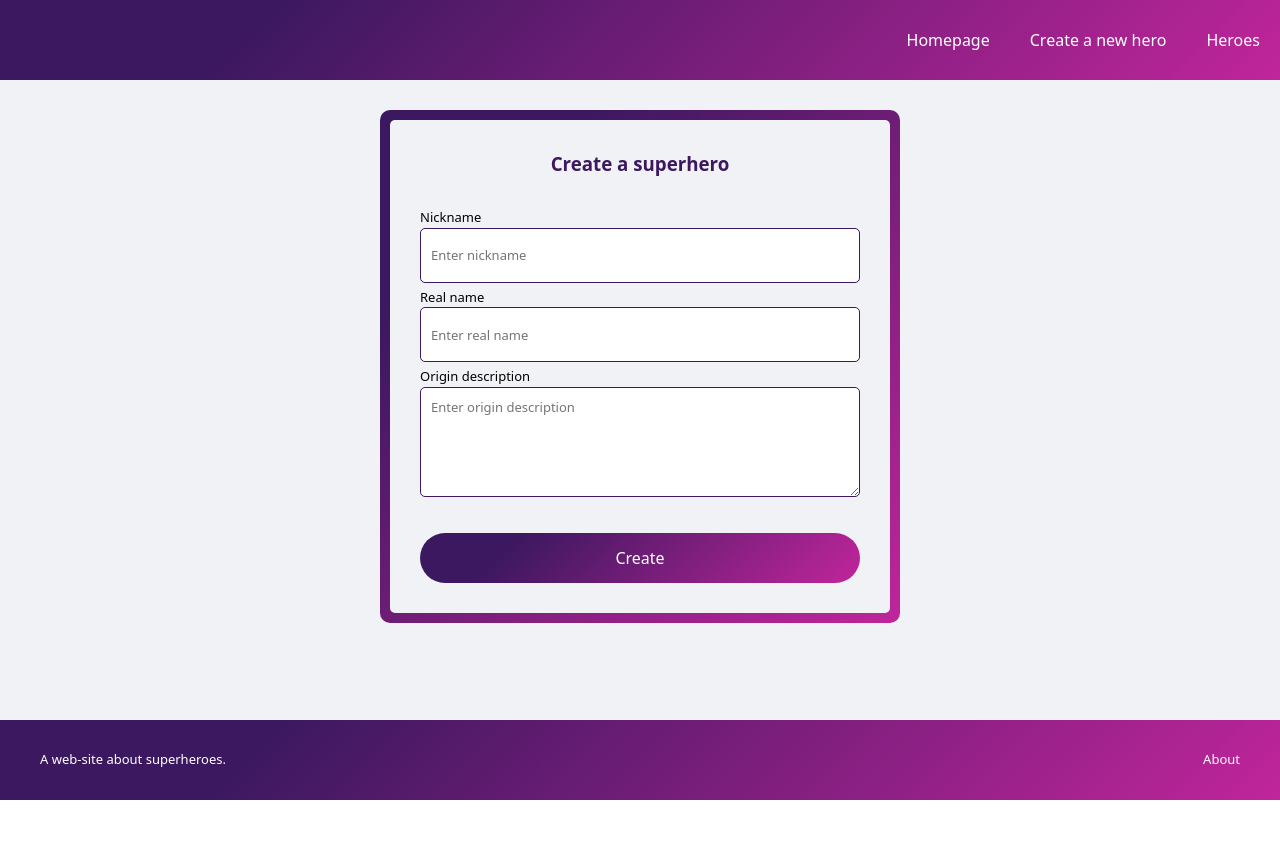
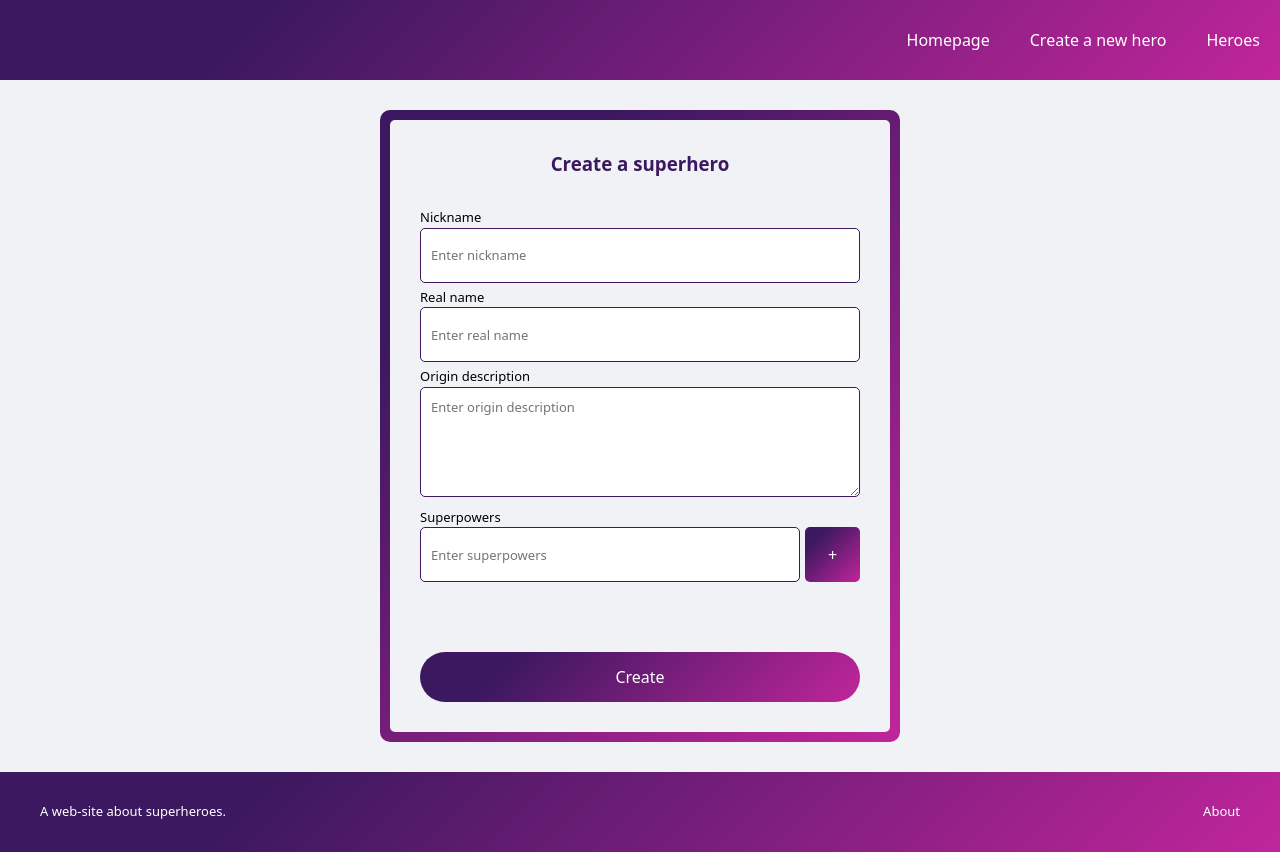
Before and after one commit to yaroslawliker/superheroes, a React (Vite) app in the folder front-end/: page /create in a window 1280 px wide. Before the commit the page ends 800 px from the top, so only its background shows below. Built offline with nearby package versions, Linux system fonts and the light colour scheme.

Commit message:
front: add react hook form to the create hero

```diff
--- a/front-end/package.json
+++ b/front-end/package.json
@@ -10,9 +10,12 @@
     "preview": "vite preview"
   },
   "dependencies": {
+    "@hookform/resolvers": "^5.2.2",
     "react": "^19.2.0",
     "react-dom": "^19.2.0",
-    "react-router-dom": "^7.13.0"
+    "react-hook-form": "^7.71.1",
+    "react-router-dom": "^7.13.0",
+    "zod": "^4.3.6"
   },
   "devDependencies": {
     "@eslint/js": "^9.39.1",
--- /dev/null
+++ b/front-end/src/common/form/Error.tsx
@@ -0,0 +1,14 @@
+import type { ReactNode } from "react";
+import "./form.css"
+
+
+interface Props {
+    children: ReactNode;
+}
+
+
+export default function Error( {children}: Props ) {
+    return <div className="field-error">
+        {children}
+    </div>
+}
--- a/front-end/src/common/form/InputField.tsx
+++ b/front-end/src/common/form/InputField.tsx
@@ -1,16 +1,28 @@
+import type { UseFormRegister, FieldValues, Path } from "react-hook-form";
+
 import "./form.css"
 import { capitalize } from "../utils"
+import Error from "./Error";
 
-interface Props {
-    fieldName: string,
+interface Props<T extends FieldValues> {
+    name: Path<T>;
+    label: string;
+    register: UseFormRegister<T>;
+    error?: string
 }
 
-export default function InputField( { fieldName }: Props) {
+export default function InputField<T extends FieldValues>( { name, label, register, error }: Props<T>) {
     return <div>
-        <div className="field-name">{  capitalize(fieldName) }</div>
+        <div className="field-name">{ capitalize(label) }</div>
         <input
+            {...register(name)}
             className="input-box"
-            placeholder={"Enter " + fieldName.toLowerCase()}
+            placeholder={"Enter " + label.toLowerCase()}
         ></input>
+        { error &&
+            <Error>
+                {error}
+            </Error>
+        }
     </div>
 }
--- /dev/null
+++ b/front-end/src/common/form/PowersField.tsx
@@ -0,0 +1,92 @@
+import { useState } from "react";
+import { capitalize } from "../utils";
+import { type FieldValues, type ArrayPath, type PathValue, type Control, useFieldArray } from "react-hook-form";
+
+
+interface Props<T extends FieldValues> {
+    name: ArrayPath<T>;
+    label: string;
+    control: Control<T>;
+    error?: string
+}
+
+interface SuperpowerItem {
+    id: string;
+    name: string;
+}
+
+export default function PowersField<T extends FieldValues>( { name, label, control }: Props<T>) {
+
+    const [ power, setPower ] = useState('');
+
+    const { fields, append, remove } = useFieldArray({
+        control,
+        name: name
+    });
+
+    function handleAddPower() {
+        if (!power.trim()) return;
+
+        append({ name: power } as PathValue<T, ArrayPath<T>>[number]);
+        setPower('');
+    }
+
+    const handleKeyDown = (e: React.KeyboardEvent) => {
+        if (e.key === 'Enter') {
+            e.preventDefault();
+            handleAddPower();
+        }
+    };
+
+    return <div>
+        <div className="field-name">{  capitalize(label) }</div>
+
+        <div className="powers-input-bar">
+            <input
+                className="input-box"
+                placeholder={"Enter " + label.toLowerCase()}
+                value={power}
+                onChange={(e) => setPower(e.target.value)}
+                onKeyDown={handleKeyDown}
+            ></input>
+            <button className="button plus-button"
+                type="button"
+                onClick={handleAddPower}
+            >+</button>
+        </div>
+
+        <div className="powers">
+            <div className="powers">
+                {fields.map((field, index) => {
+                    const item = field as unknown as SuperpowerItem;
+
+                    return (
+                        <Power
+                            key={item.id}
+                            text={item.name}
+                            onRemove={() => remove(index)}
+                        />
+                    );
+                })}
+            </div>
+        </div>
+
+    </div>
+}
+
+
+interface PowerProps {
+    text: string;
+    onRemove: () => void;
+}
+
+function Power( { text, onRemove }: PowerProps) {
+    return <div className="power">
+        <div className="power-text">{text}</div>
+        <button
+            className="power-cancel-button"
+            type="button"
+            onClick={onRemove}
+        >x</button>
+    </div>
+}
--- a/front-end/src/common/form/SubmitButton.tsx
+++ b/front-end/src/common/form/SubmitButton.tsx
@@ -2,7 +2,7 @@
 
 
 export default function SubmitButton() {
-    return <button className="submit-button">
+    return <button type="submit" className="button submit-button">
         Create
     </button>
 
--- a/front-end/src/common/form/TextAreaField.tsx
+++ b/front-end/src/common/form/TextAreaField.tsx
@@ -1,17 +1,28 @@
 import "../form/form.css"
 import { capitalize } from "../utils"
+import type { Path, FieldValues, UseFormRegister } from "react-hook-form";
+import Error from "./Error";
 
 
-interface Props {
-    fieldName: string
+interface Props<T extends FieldValues> {
+    name: Path<T>;
+    label: string;
+    register: UseFormRegister<T>;
+    error?: string
 }
 
-export default function TextAreField( {fieldName}: Props ) {
+export default function TextAreField<T extends FieldValues>( { name, label, register, error }: Props<T>) {
     return <div>
-        <div className="field-name">{  capitalize(fieldName) }</div>
+        <div className="field-name">{  capitalize(label) }</div>
         <textarea
+            {...register(name)}
             className="input-box text-area"
-            placeholder={"Enter " + fieldName.toLowerCase()}
+            placeholder={"Enter " + label.toLowerCase()}
         ></textarea>
+        { error &&
+            <Error>
+                {error}
+            </Error>
+        }
     </div>
 }
--- a/front-end/src/common/form/form.css
+++ b/front-end/src/common/form/form.css
@@ -37,6 +37,11 @@
     font-size: small;
 }
 
+.field-error {
+    color: darkred;
+    font-size: small;
+}
+
 .input-box::placeholder {
     font-size: small;
 }
@@ -47,11 +52,58 @@
     height: 110px;
 }
 
+.powers-input-bar {
+    height: 55px;
+    width: 100%;
+    display: flex;
+    gap: 5px
+}
+
+.button {
+    background: var(--primary-bg-gradient);
+    color: var(--color-light);
+}
+
+.plus-button {
+    flex-shrink: 0;
+    width: 55px;
+    height: 55px;
+
+    border: none;
+    border-radius: 5px;
+}
+
+.powers {
+    padding: 10px 0;
+    display: grid;
+    gap: 5px
+}
+
+.power {
+    display: flex;
+    justify-content: space-between;
+    background-color: var(--color-light);
+    border: 1px solid black;
+    border-radius: 5px;
+}
+
+.power-text {
+    padding: 0 10px;
+    font-size: small;
+}
+.power-cancel-button {
+    width: 30px;
+    background-color: transparent;
+    border: none;
+}
+.power-cancel-button:hover {
+    background-color: rgb(131, 21, 21);
+}
+
 .submit-button {
     width: 100%;
     height: 50px;
-    background: var(--primary-bg-gradient);
-    color: var(--color-light);
+
     border-radius: 25px;
     border: none;
 }
--- a/front-end/src/pages/create-hero/CreateHeroForm.tsx
+++ b/front-end/src/pages/create-hero/CreateHeroForm.tsx
@@ -1,14 +1,47 @@
+import { useForm, type FieldValues } from "react-hook-form"
+import { z } from "zod";
+
 import "../../common/common.css"
 import "../../common/form/form.css"
 import InputField from "../../common/form/InputField"
+import PowersField from "../../common/form/PowersField"
 import SubmitButton from "../../common/form/SubmitButton"
 import TextAreField from "../../common/form/TextAreaField"
+import { zodResolver } from "@hookform/resolvers/zod";
+
+const schema = z.object({
+    nickname: z.string().min(2),
+    realName: z.string().min(2),
+    originDescription: z.string().max(250),
+    superpowers: z.array(
+    z.object({
+        name: z.string().min(1)
+    })
+)
+})
+
+type FormValues = z.infer<typeof schema>;
 
 
 export default function CreateHeroForm() {
 
+    const {
+        register,
+        control,
+        handleSubmit,
+        formState: { errors },
+        reset
+     } = useForm<FormValues>({
+        resolver: zodResolver(schema)
+     });
 
-    return <form className="gradient-box">
+
+    async function onSubmit(data: FieldValues) {
+        console.log(data);
+        reset();
+    }
+
+    return <form onSubmit={handleSubmit(onSubmit)} className="gradient-box">
         <div className="box">
             <div className="form-content">
 
@@ -17,9 +50,31 @@ export default function CreateHeroForm() {
                 </div>
 
                 <div className="fields">
-                    <InputField fieldName="nickname"></InputField>
-                    <InputField fieldName="real name"></InputField>
-                    <TextAreField fieldName="origin description"></TextAreField>
+                    <InputField
+                        name="nickname"
+                        label="nickname"
+                        register={register}
+                        error={errors.nickname?.message}
+                    ></InputField>
+                    <InputField
+                        register={register}
+                        label="real name"
+                        name="realName"
+                        error={errors.realName?.message }
+                    ></InputField>
+                    <TextAreField
+                        register={register}
+                        label="origin description"
+                        name="originDescription"
+                        error={errors.originDescription?.message}
+                    ></TextAreField>
+
+                    <PowersField
+                        name="superpowers"
+                        label="superpowers"
+                        control={control}
+
+                    ></PowersField>
                 </div>
 
                 <SubmitButton></SubmitButton>
```
Also changed, not shown: 1 other file (tests, documents, lock files or other folders).
